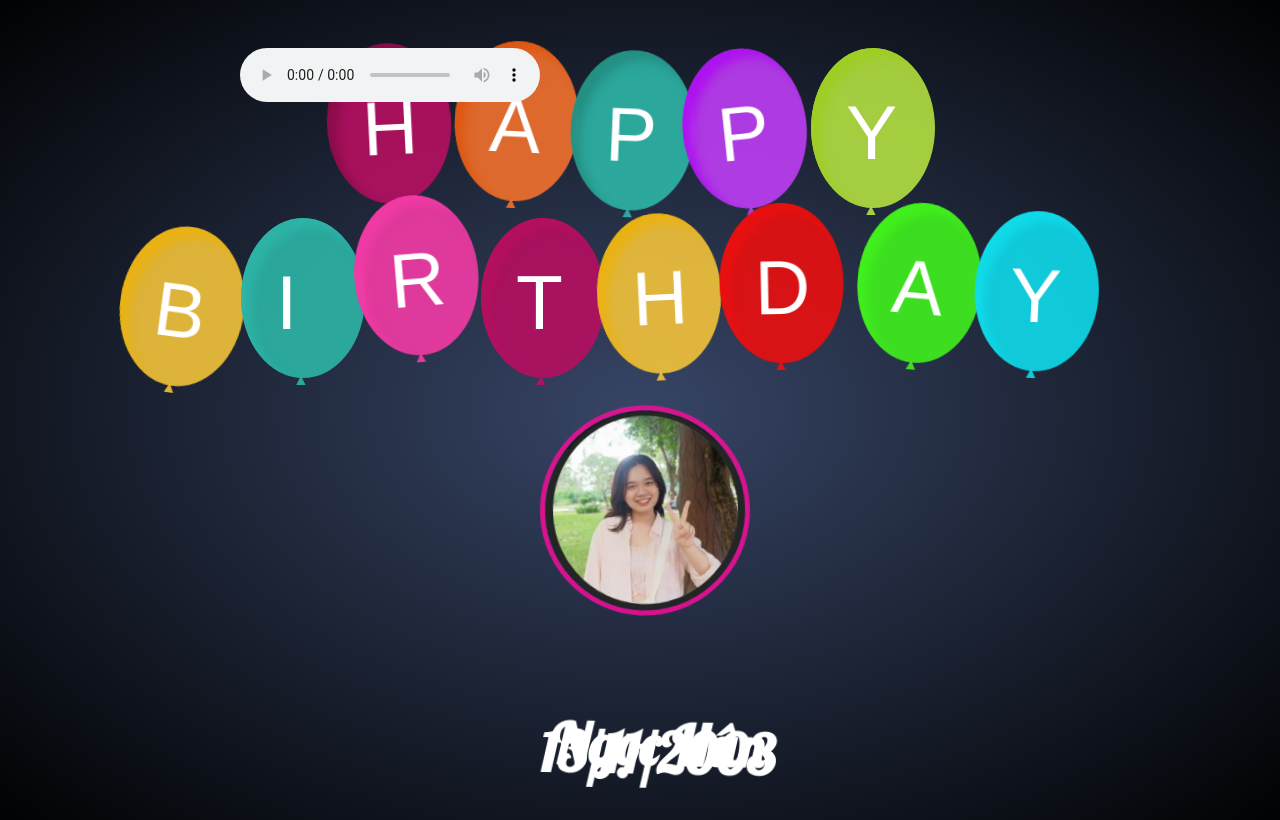
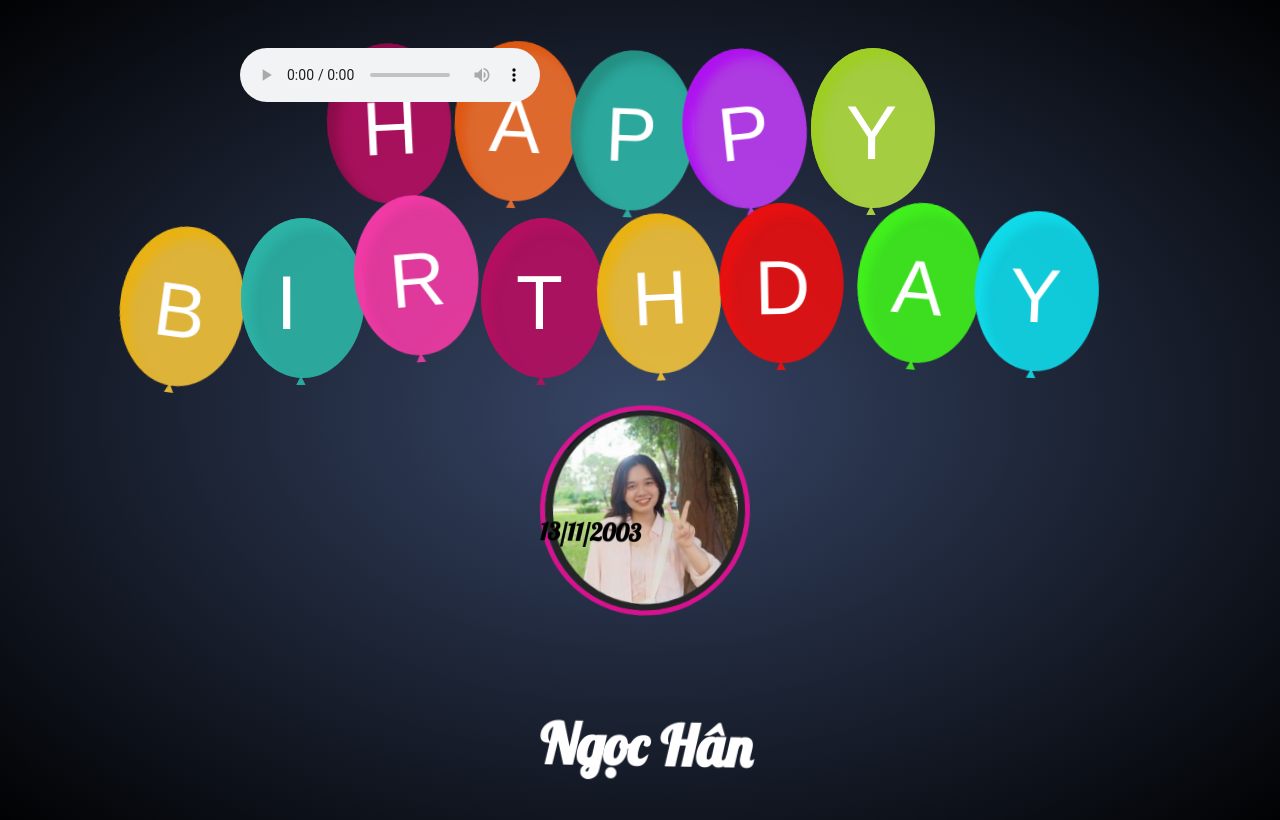
Before and after one commit to nmtruong-108/happybirthdayHan.github.io, a plain HTML site: page index.html in a window 1280 px wide. Drawn offline with nearby package versions, Linux system fonts and the light colour scheme; a web font is replaced by a local one.

Commit message:
Update index.html

```diff
--- a/index.html
+++ b/index.html
@@ -61,7 +61,7 @@
                 <img src="./anh.jpeg" alt="" class="avatar__img" onclick="showMessage()" />
                 <!-- 4. Tên của người đó -->
                 <h1 onclick="showMessage()" class="avatar__title">Ngọc Hân</h1>
-                <h1 oncick="showMessage()" class="avatar__title">13/11/2003</h1>
+                <h2 oncick="showMessage()" class="avatar__title">13/11/2003</h2>
             </div>
 
             <!-- 5. Phần nhạc -->
```
